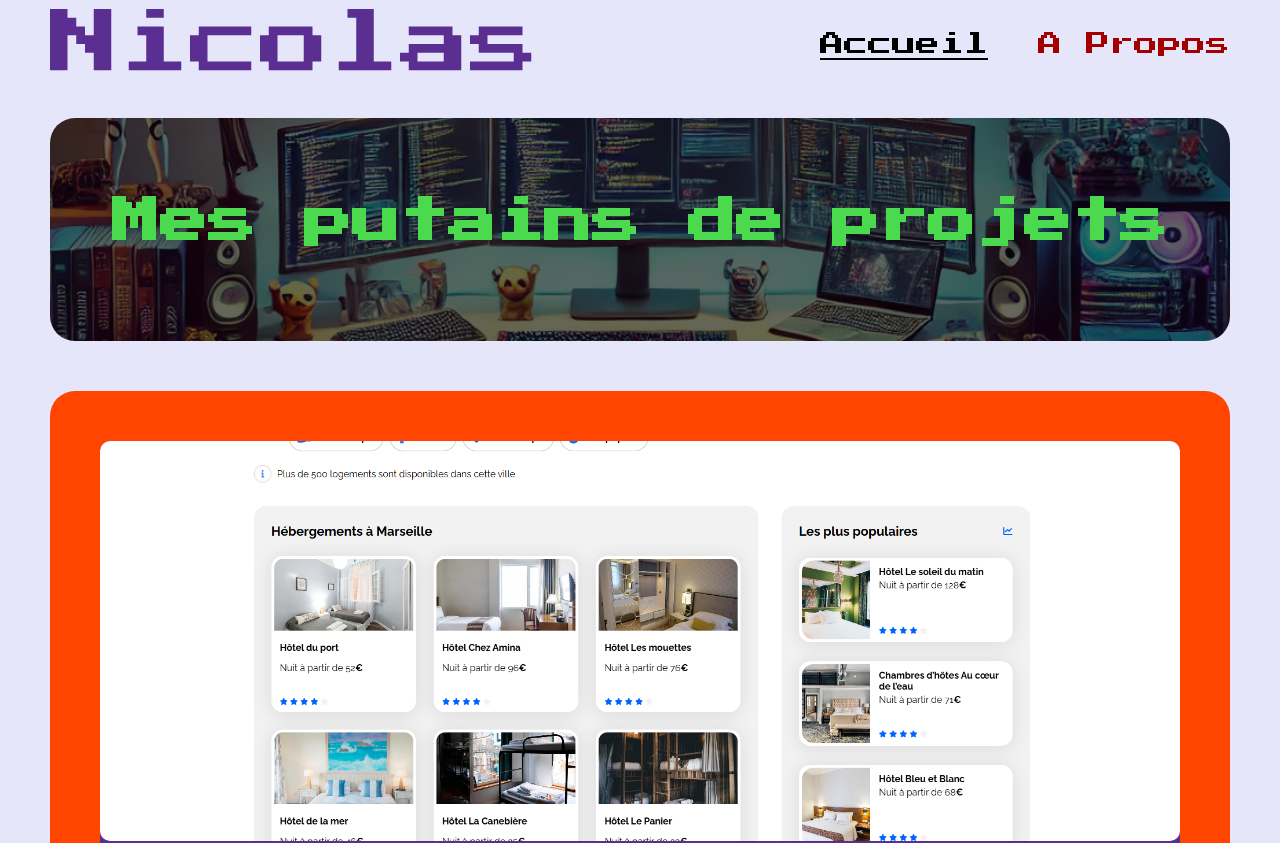
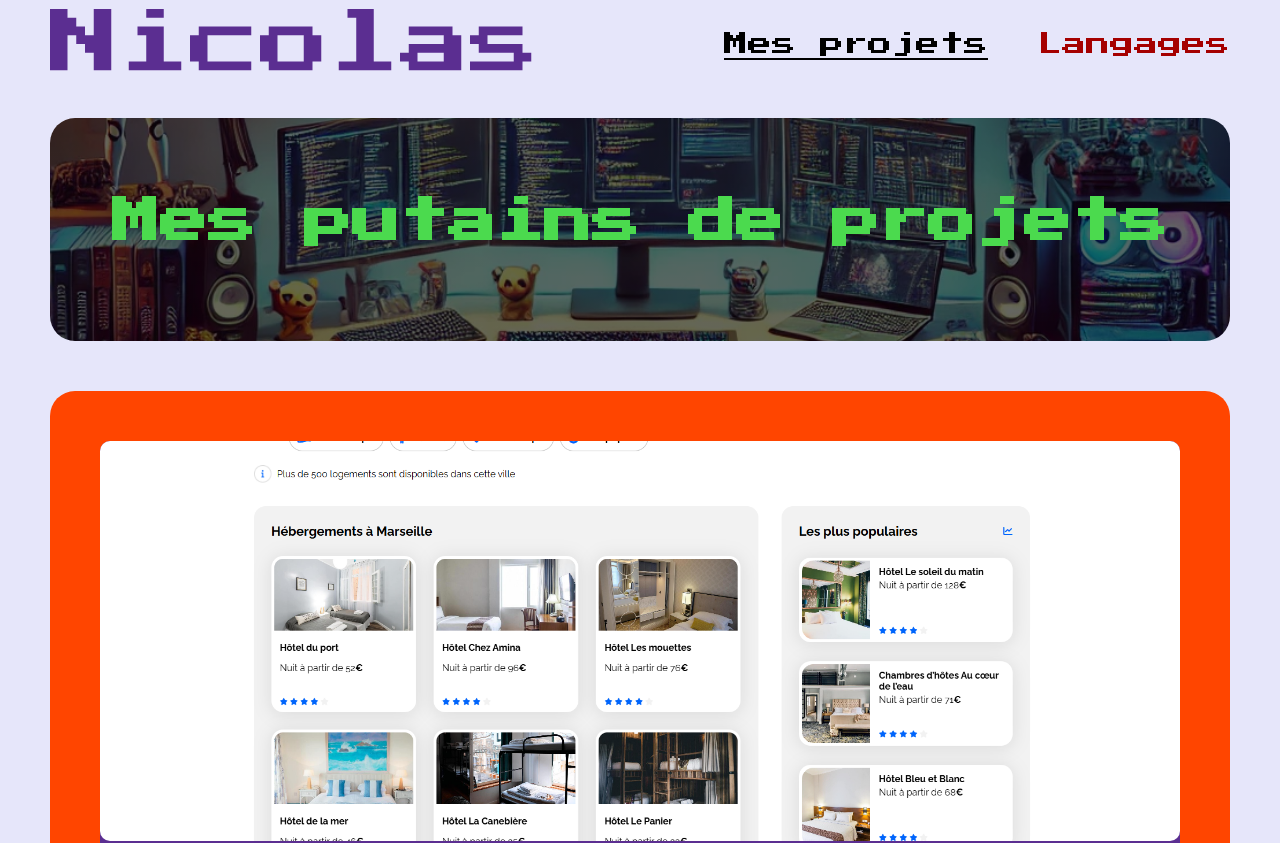
Before and after one commit to Nicojoun/portfolio_project_8, a React (Create React App) app: page / in a window 1280 px wide. Shown: the top 843 px of the page. Built offline with nearby package versions, Linux system fonts and the light colour scheme.

Commit message:
changement de noms dans Header et dans Collapse des fiches projets

```diff
--- a/src/components/Header/index.jsx
+++ b/src/components/Header/index.jsx
@@ -15,16 +15,16 @@ function Header() {
 
         {/* Si on est sur la page d'accueil, afficher du texte souligné, sinon un lien */}
         {location.pathname === '/' ? (
-          <span className='header-linkActive'>Accueil</span>  // Texte souligné
+          <span className='header-linkActive'>Mes projets</span>  // Texte souligné
         ) : (
-          <Link to='/' className='header-link'>Accueil</Link>  // Lien normal
+          <Link to='/' className='header-link'>Mes projets</Link>  // Lien normal
         )}
 
         {/* Si on est sur la page "À propos", afficher du texte souligné, sinon un lien */}
         {location.pathname === '/about' ? (
-          <span className='header-linkActive'>A Propos</span>  // Texte souligné
+          <span className='header-linkActive'>Langages</span>  // Texte souligné
         ) : (
-          <Link to='/about' className='header-link'>A Propos</Link>  // Lien normal
+          <Link to='/about' className='header-link'>Langages</Link>  // Lien normal
         )}
 
       </nav>
--- a/src/pages/HousingSheet/index.jsx
+++ b/src/pages/HousingSheet/index.jsx
@@ -19,7 +19,7 @@ function HousingSheet() {
   const dataCollapse = [
     { title: 'Description', content: (<p>{logement.description}</p> ) },
     {
-      title: 'Langages',
+      title: 'Langages/outils',
       content: (
         <ul>
           {logement.equipments.map((equipment, index) => (
```
